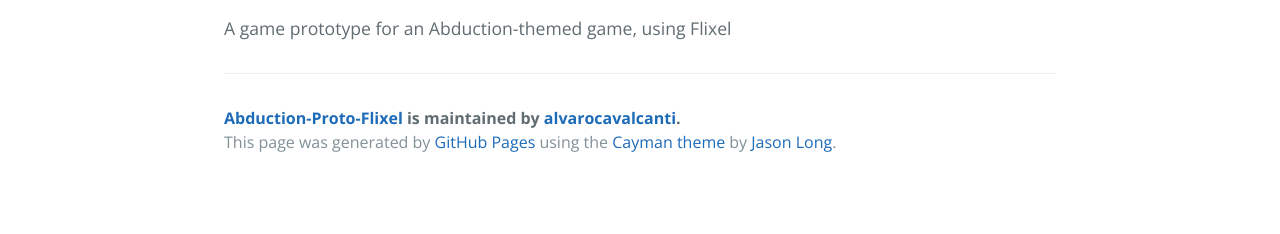
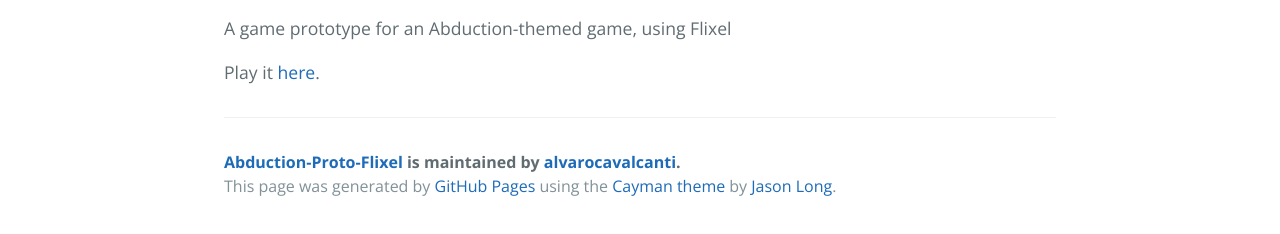
Before and after one commit to alvarocavalcanti/abduction-proto-flixel, a plain HTML site: page index.html in a window 1280 px wide. Shown: the part 470-704 px from the top of the page. Drawn offline with nearby package versions, Linux system fonts and the light colour scheme.

Commit message:
Added link to the playable prototype

```diff
--- a/index.html
+++ b/index.html
@@ -24,6 +24,8 @@
 
 <p>A game prototype for an Abduction-themed game, using Flixel</p>
 
+<p>Play it <a href="game.html">here</a>.</p>
+
       <footer class="site-footer">
         <span class="site-footer-owner"><a href="https://github.com/alvarocavalcanti/abduction-proto-flixel">Abduction-Proto-Flixel</a> is maintained by <a href="https://github.com/alvarocavalcanti">alvarocavalcanti</a>.</span>
 
```
